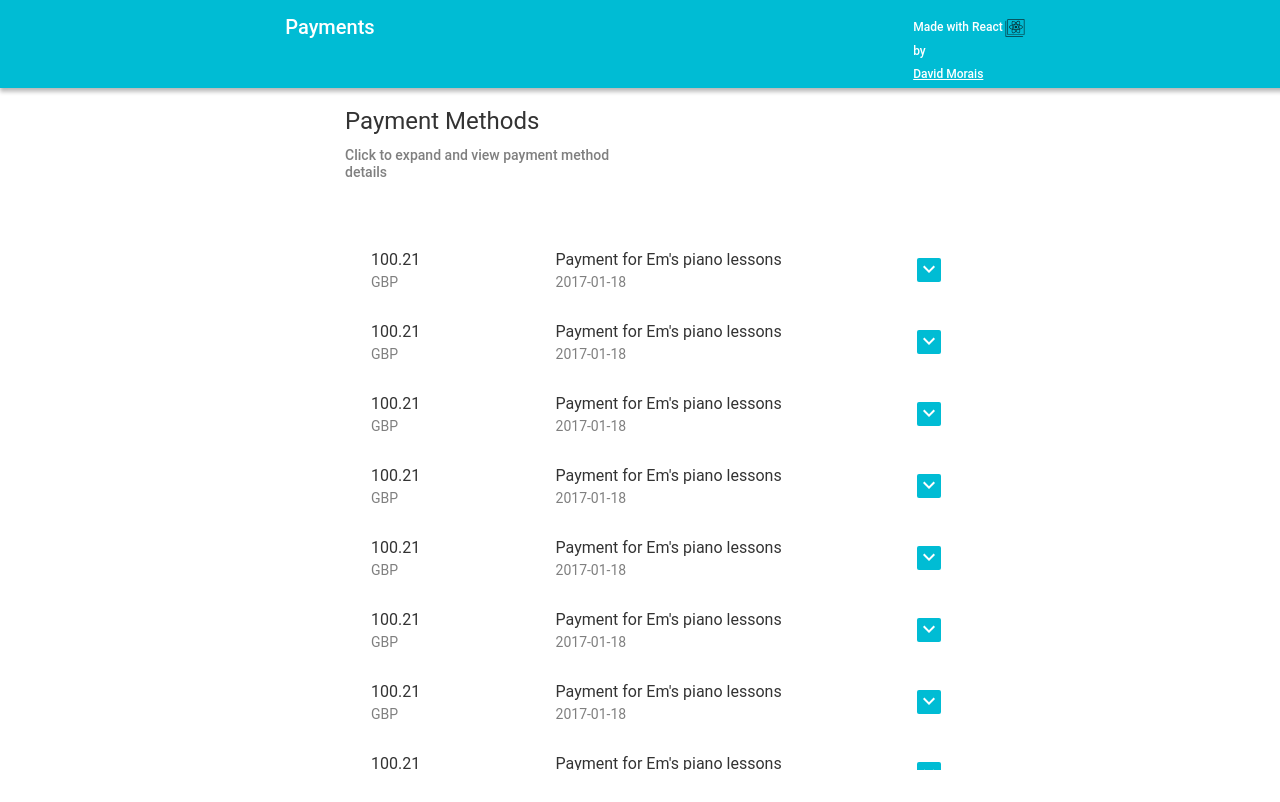
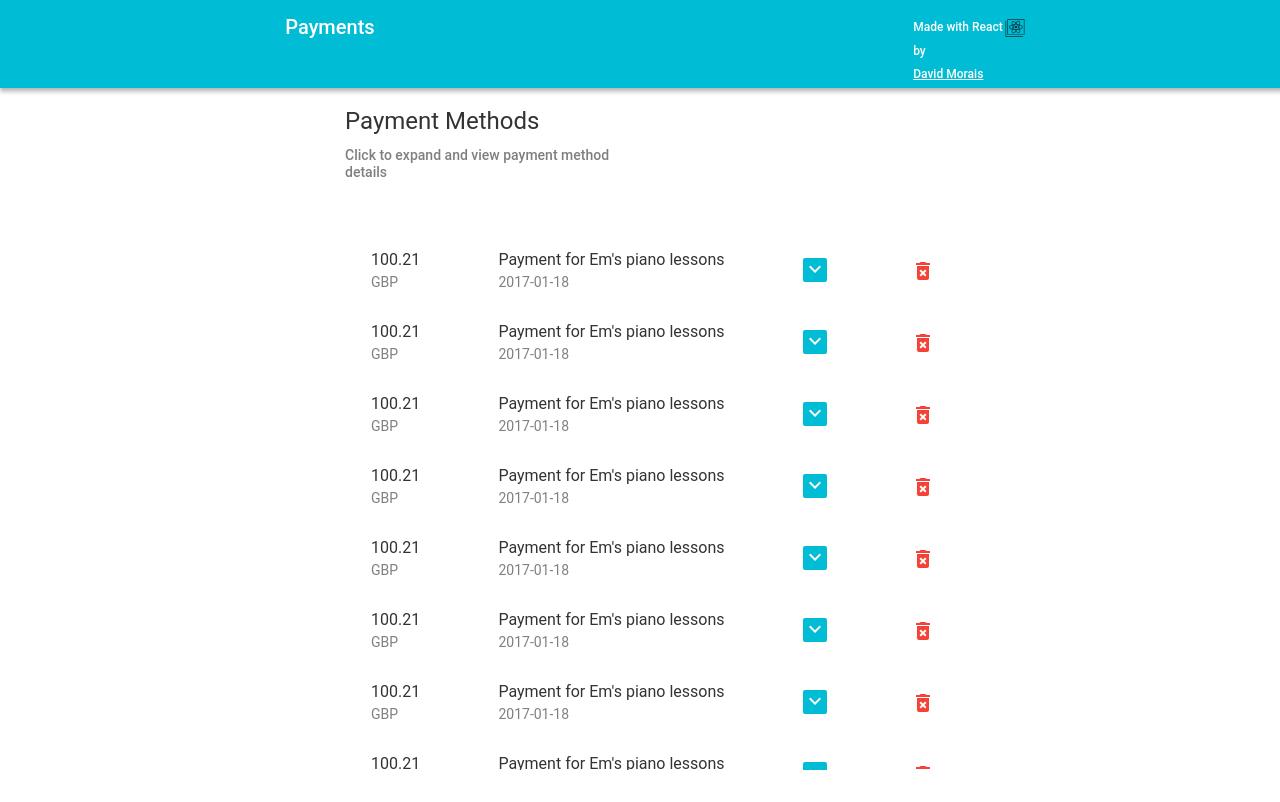
Before and after one commit to dmorais92/paymentMethodsPoc, a React app: page / in a window 1280 px wide. Shown: the top 802 px of the page. Built offline with nearby package versions, Linux system fonts and the light colour scheme; no server answers.

Commit message:
Add deletePaymentMethod action   - Pass action to payment method item componbent   - add deleteIcon.svg into codebase   - Write reducer logic

```diff
--- a/src/Components/Components.styled.js
+++ b/src/Components/Components.styled.js
@@ -86,7 +86,7 @@ const List = styled.ul`
 	margin: 32px 0px;
 	padding: 16px;
 	width: 100%;
-	overflow-y: scroll;
+	overflow-y: auto;
 	overflow-x: hidden;
 	max-height 65vh;
 `;
@@ -134,13 +134,14 @@ const ListItemSubtitle = styled.span`
 `;
 
 const Button = styled.button`
-	background-color: ${THEME.colors.primary};
+	background-color: ${props =>
+		(!props.plain && THEME.colors.primary) || 'transparent'};
 	border-radius: 2px;
 	border: none;
 	color: ${THEME.colors.secondary};
 	height: 24px;
 	&:hover {
-		background-color: ${THEME.colors.primary}dd;
+		background-color: ${props => (!props.plain && '#0097a7') || 'transparent'};
 		cursor: pointer;
 	}
 `;
--- a/src/Components/PaymentMethodItem.jsx
+++ b/src/Components/PaymentMethodItem.jsx
@@ -3,6 +3,7 @@ import PropTypes from 'prop-types';
 import styled from 'styled-components';
 import StyledComponents from './Components.styled';
 import { ReactComponent as DownIcon } from './Icons/DownIcon.svg';
+import { ReactComponent as DeleteIcon } from './Icons/DeleteIcon.svg';
 import InlineEditInput from './InlineEditInput';
 
 const {
@@ -12,7 +13,21 @@ const {
 	ListItemTitleSubtitle,
 	ListItemTitle
 } = StyledComponents;
-//import { Test } from './PaymentMethodItem.styles';
+
+const StyledDeleteIcon = styled(DeleteIcon)`
+	&& {
+		height: 24px;
+		width: 24px;
+		> :nth-child(2) {
+			fill: #f44336;
+		}
+		&:hover {
+			> :nth-child(2) {
+				fill: #c62828;
+			}
+		}
+	}
+`;
 
 const PaymentMethodItem = props => {
 	const [expanded, toggleExpanded] = useState(false);
@@ -32,6 +47,7 @@ const PaymentMethodItem = props => {
 	`;
 	const {
 		onChange,
+		onDelete,
 		amount,
 		currency,
 		reference,
@@ -57,6 +73,9 @@ const PaymentMethodItem = props => {
 			<Button onClick={() => toggleExpanded(!expanded)}>
 				<DownIcon className={(expanded && 'inverted') || ''} />
 			</Button>
+			<Button plain onClick={() => onDelete(id)}>
+				<StyledDeleteIcon />
+			</Button>
 			{expanded && (
 				<ExpandedSection>
 					<ListItemTitleSubtitle>
@@ -68,7 +87,7 @@ const PaymentMethodItem = props => {
 						<InlineEditInput
 							value={purpose}
 							onChange={val => onChange(val, 'purpose', id)}
-							viewProp={'purpose'}
+							viewProp="purpose"
 						/>
 					</ListItemTitleSubtitle>
 					<ListItemTitleSubtitle>
@@ -76,7 +95,7 @@ const PaymentMethodItem = props => {
 						<InlineEditInput
 							value={reference}
 							onChange={val => onChange(val, 'reference', id)}
-							viewProp={'reference'}
+							viewProp="reference"
 						/>
 					</ListItemTitleSubtitle>
 					<ListItemTitleSubtitle>
--- a/src/Components/PaymentMethods.jsx
+++ b/src/Components/PaymentMethods.jsx
@@ -22,7 +22,8 @@ const Payments = props => {
 		paymentMethods,
 		error,
 		getPaymentMethods,
-		updatePaymentMethod
+		updatePaymentMethod,
+		deletePaymentMethod
 	} = props;
 
 	useEffect(() => {
@@ -39,9 +40,10 @@ const Payments = props => {
 					{paymentMethods.map((pm, i) => {
 						return (
 							<PaymentMethodItem
-								key={pm.reference + i}
+								key={pm.id}
 								{...pm}
 								onChange={updatePaymentMethod}
+								onDelete={deletePaymentMethod}
 							/>
 						);
 					})}
@@ -101,6 +103,9 @@ const mapDispatchToProps = dispatch => ({
 	updatePaymentMethod: (value, prop, id) => {
 		dispatch(updatePaymentMethod(value[prop], prop, id));
 	},
+	deletePaymentMethod: id => {
+		dispatch(deletePaymentMethod(id));
+	},
 	getPaymentMethods: async () => {
 		dispatch(getPaymentMethods());
 		try {
--- a/src/Store/actions.js
+++ b/src/Store/actions.js
@@ -36,10 +36,10 @@ export const updatePaymentMethod = (value, prop, id) => ({
 	}
 });
 
-export const deletePaymentMethod = deletedPaymentMethod => ({
+export const deletePaymentMethod = id => ({
 	type: ACTION_TYPES.PAYMENT_METHODS.DELETE_PM,
 	payload: {
-		deletedPaymentMethod
+		deletedPaymentMethodId: id
 	}
 });
 
--- a/src/Store/paymentMethods.reducer.js
+++ b/src/Store/paymentMethods.reducer.js
@@ -1,6 +1,6 @@
+import uniqid from 'uniqid';
 import { ACTION_TYPES } from './actions';
 import getPropsFromRawData from '../Utils/getPropsFromRawData';
-import uniqid from 'uniqid';
 
 const MAP_PATH_TO_PROP = {
 	type: 'type',
@@ -48,6 +48,13 @@ export default function users(
 				return pm;
 			})
 		};
+	case ACTION_TYPES.PAYMENT_METHODS.DELETE_PM:
+		return {
+			...state,
+			paymentMethodsData: state.paymentMethodsData.filter(
+				pm => pm.id !== action.payload.deletedPaymentMethodId
+			)
+		};
 	case ACTION_TYPES.PAYMENT_METHODS.GET_PM_FAILED:
 		return {
 			...state,
```
Also changed, not shown: src/Components/Icons/DeleteIcon.svg (added).
